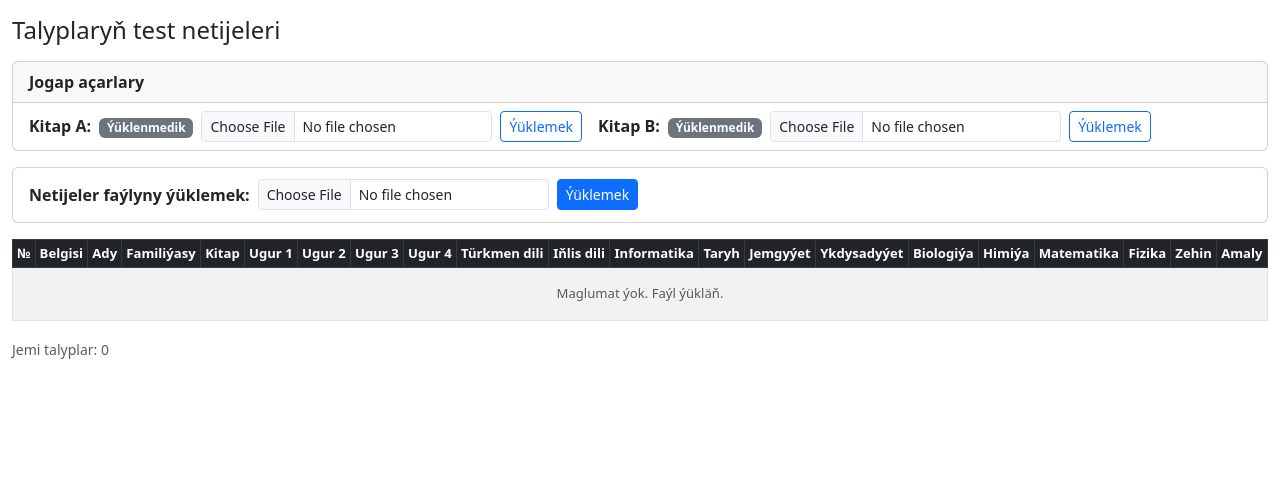
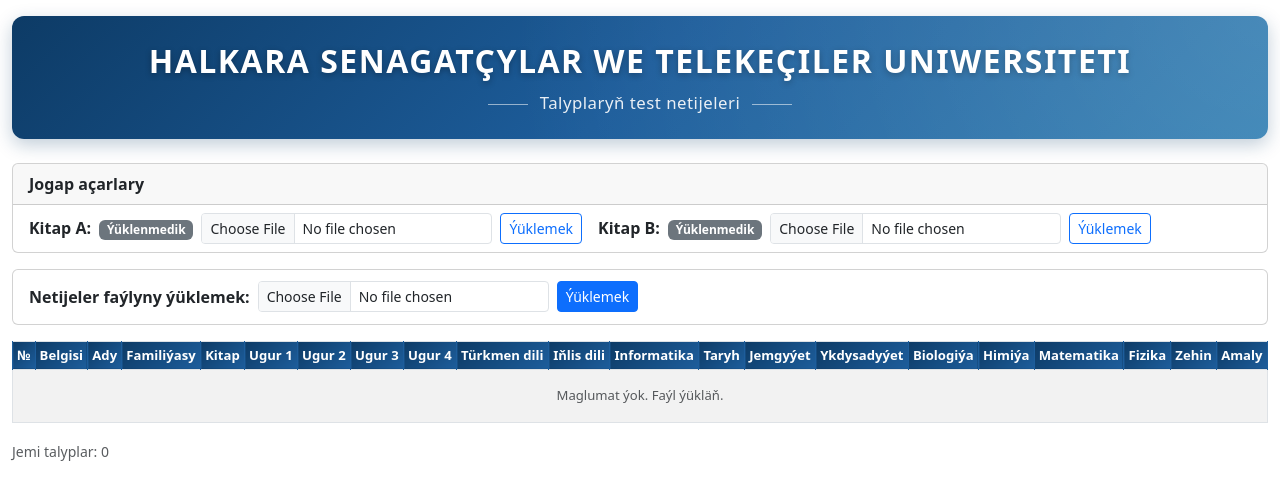
Before and after one commit to dovletsaryyev176-wq/university_checking, a Flask app: page / in a window 1280 px wide. Shown: the top 500 px of the page. Run offline with Flask 3, Linux system fonts and the light colour scheme; data that the repository does not hold is empty; some libraries are stand-ins or nearby versions.

Commit message:
Bugfixses

```diff
--- a/app.py
+++ b/app.py
@@ -115,6 +115,12 @@ def index():
                 cmp = compare_student(s, key_row['answers'])
                 comparison[s['id']] = cmp
                 db.upsert_result(s['id'], cmp)
+        # Sort by total score descending; students without a key go last
+        students = sorted(
+            students,
+            key=lambda s: comparison.get(s['id'], {}).get('_total', {}).get('score', float('-inf')),
+            reverse=True,
+        )
     return render_template('index.html', students=students, answer_keys=answer_keys,
                            compare=compare, comparison=comparison)
 
--- a/static/css/style.css
+++ b/static/css/style.css
@@ -0,0 +1,55 @@
+.university-banner {
+    background: linear-gradient(135deg, #0d3b66 0%, #1d5d9b 50%, #2a7ab0 100%);
+    color: #fff;
+    text-align: center;
+    padding: 1.5rem 1rem;
+    border-radius: 0.75rem;
+    box-shadow: 0 6px 18px rgba(13, 59, 102, 0.25);
+    position: relative;
+    overflow: hidden;
+}
+
+.university-banner::after {
+    content: "";
+    position: absolute;
+    inset: 0;
+    background: radial-gradient(circle at top right, rgba(255, 255, 255, 0.15), transparent 60%);
+    pointer-events: none;
+}
+
+.university-title {
+    margin: 0;
+    font-weight: 800;
+    letter-spacing: 1.5px;
+    font-size: clamp(1.1rem, 2.5vw, 2rem);
+    text-transform: uppercase;
+    text-shadow: 0 2px 6px rgba(0, 0, 0, 0.3);
+    line-height: 1.3;
+}
+
+.university-subtitle {
+    margin-top: 0.5rem;
+    font-size: clamp(0.85rem, 1.4vw, 1.05rem);
+    font-weight: 500;
+    opacity: 0.9;
+    letter-spacing: 0.5px;
+}
+
+.table-university th {
+    background: linear-gradient(135deg, #0d3b66 0%, #1d5d9b 100%);
+    color: #fff;
+    border-color: #1d5d9b;
+    font-weight: 600;
+    vertical-align: middle;
+}
+
+.university-subtitle::before,
+.university-subtitle::after {
+    content: "";
+    display: inline-block;
+    width: 40px;
+    height: 1px;
+    background: rgba(255, 255, 255, 0.6);
+    vertical-align: middle;
+    margin: 0 0.75rem;
+}
--- a/templates/index.html
+++ b/templates/index.html
@@ -4,7 +4,10 @@
 {% block content %}
 <div class="container-fluid py-3">
 
-    <h4 class="mb-3">Talyplaryň test netijeleri</h4>
+    <div class="university-banner mb-4">
+        <h1 class="university-title">HALKARA SENAGATÇYLAR WE TELEKEÇILER UNIWERSITETI</h1>
+        <div class="university-subtitle">Talyplaryň test netijeleri</div>
+    </div>
 
     <!-- Answer keys -->
     <div class="card mb-3">
@@ -103,7 +106,7 @@
     <!-- Table -->
     <div class="table-responsive">
         <table class="table table-bordered table-striped table-hover table-sm align-middle" style="font-size: 0.82rem;">
-            <thead class="table-dark">
+            <thead class="table-university">
                 <tr>
                     <th>№</th>
                     <th>Belgisi</th>
```
